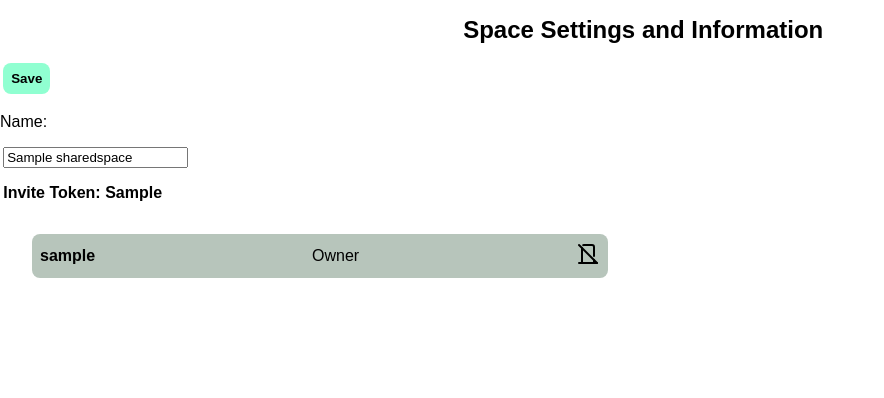
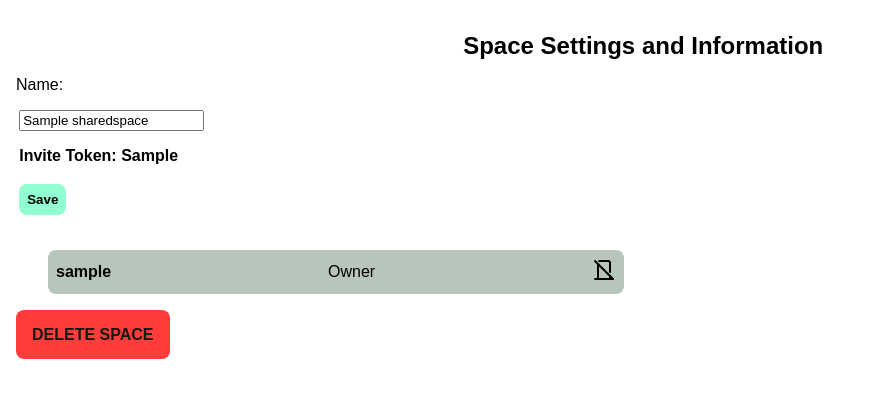
Before and after one commit to awallenfang/household, a Django app: page /space/1 in a window 1280 px wide. Shown: the part 64-462 px from the top of the page, without its empty margins (0-884 px from the left). Run offline with Django 5.2, Linux system fonts and the light colour scheme; a user stored in the database is signed in; tables that the repository leaves empty hold one stand-in row (values such as "Sample post"); some libraries are stand-ins or nearby versions; some web fonts are replaced.

Commit message:
Space deletion

```diff
--- a/space/static/space/space.css
+++ b/space/static/space/space.css
@@ -1,3 +1,6 @@
+main {
+    padding: 1rem;
+}
 
 .space-dropdown {
     position: relative;
@@ -80,3 +83,7 @@
     gap: 0.5rem;
     padding: 1rem
 }
+
+.delete-button {
+    background-color: var(--error-bg);
+}
--- a/space/templates/space/space.html
+++ b/space/templates/space/space.html
@@ -1,15 +1,23 @@
 {% load static %}
 {% block content %}
+    <script>
+        function confirmDelete() {
+
+        }
+    </script>
     <form action="{% url 'space:space_view' space.id %}" method="post" class="space-form">
         {% csrf_token %}
         <div class="center-container"><h2>Space Settings and Information</h2></div>
-        <input class="button btn-small" type="submit" value="Save">
         <label for="space-name">Name:</label>
         <input type="text" name="name" id="space-name" value="{{space.name}}">
         <div class="invite-token-container">
             <b>Invite Token: {{space.invite_token}}</b>
         </div>
+        <input class="button btn-small" type="submit" value="Save">
     </form>
 
     {% include "space/components/people_list.html" %}
+    {% if selected_space.owner == user%}
+        <a class="button delete-button" href="{% url 'space:delete_space' space.id%}" onclick="return confirm('Are you sure?')">DELETE SPACE</a>
+    {% endif %}
 {% endblock %}
--- a/space/urls.py
+++ b/space/urls.py
@@ -11,4 +11,5 @@ urlpatterns = [
     path('join_space', views.join_space, name="join_space"),
     path('<int:space_id>', views.space_view, name="space_view"),
     path('<int:space_id>/kick/<str:username>', views.kick_from_space, name="kick_from_space"),
+    path('<int:space_id>/delete', views.delete_space, name="delete_space")
 ]
--- a/space/views.py
+++ b/space/views.py
@@ -96,3 +96,12 @@ def space_view(request, space_id):
         space.name = name
         space.save()
         return HttpResponseRedirect("/space/" + str(space_id))
+
+@login_required
+def delete_space(request, space_id):
+    user = User.objects.get(auth_user = request.user)
+    space = SharedSpace.objects.get(id = space_id)
+
+    if space.owner == user:
+        space.delete_space()
+    return HttpResponseRedirect("/")
```
